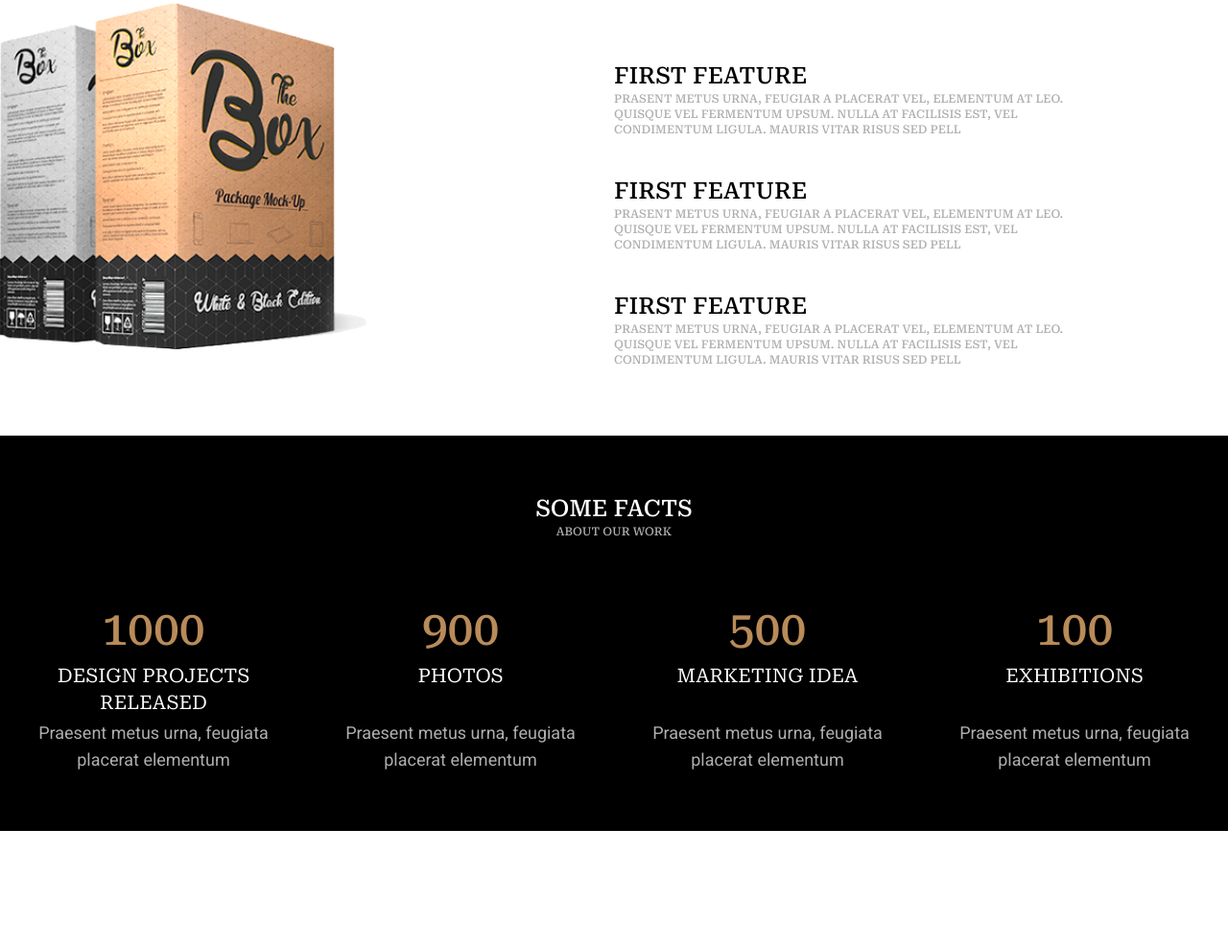
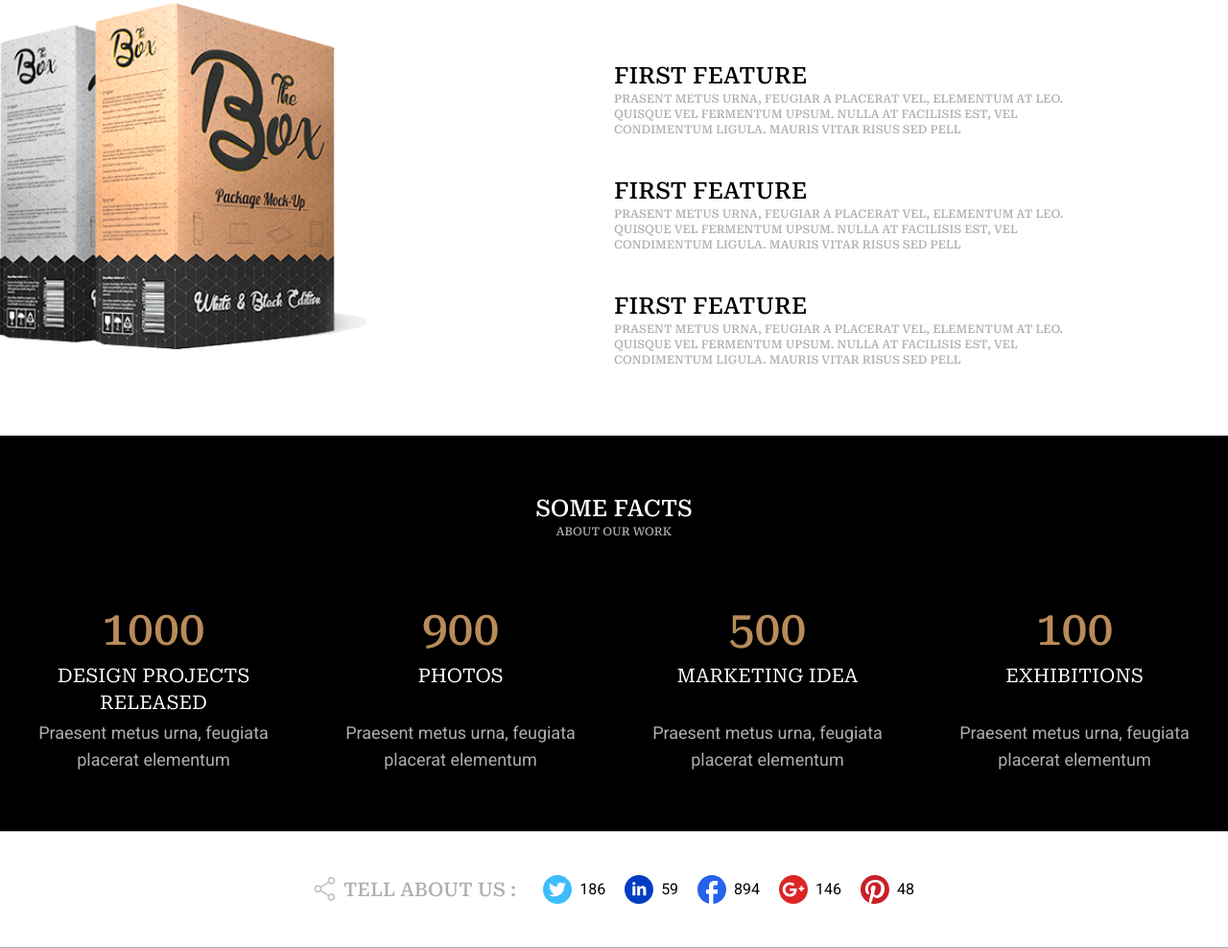
Before and after one commit to MarcosFerreira2024/Projeto-Awax, a website: page src/index.html in a window 1280 px wide. Shown: the part 4891-5879 px from the top of the page at 96% size. Before the commit the page ends 5757 px from the top, so only its background shows below. Drawn offline with Linux system fonts and the light colour scheme.

Commit message:
section facts

```diff
--- a/src/index.html
+++ b/src/index.html
@@ -532,7 +532,25 @@
           <p class="text-[#aeaeae] roboto text-center max-w-[30ch]  self-center md:text-lg text-sm">Praesent metus urna, feugiata placerat elementum</p>
       </div>
     </div>
+    <section class="border-t-[1px] border-b-[1px] border-[#aeaeae] bg-white">
+      <div class="flex mx-auto max-w-[1440px] justify-center h-[120px] ">
+        <nav class="flex  flex-wrap justify-center items-center sm:gap-5">
+          <div class="flex items-center gap-2 min-w-[200px]">
+            <img src="/img/icones/share.png" alt="">
+            <h1 class="uppercase text-center text-[#aeaeae] font-medium text-xl serifado">Tell About Us :</h1>
+          </div>
+          <ul class="flex gap-5 ml-2 roboto">
+            <li><a href="" class="flex items-center gap-2"><img src="/img/icones/twitter.svg" alt="">186</a></li>
+            <li><a href="" class="flex items-center gap-2"><img src="/img/icones/linkedin.svg" alt="">59</a></li>
+            <li><a href="" class="flex items-center gap-2"><img src="/img/icones/facebook.svg" alt="" >894</a></li>
+            <li><a href="" class="flex items-center gap-2"><img src="/img/icones/googleplus.svg" alt="" >146</a></li>
+            <li><a href="" class="flex items-center gap-2"><img src="/img/icones/pinterest.svg" alt=""   >48</a></li>
+          </ul>
+        </nav>
+      </div>
+    </section>
   </section>
+
 
 
 </body>
```
Also changed, not shown: src/output.css.
